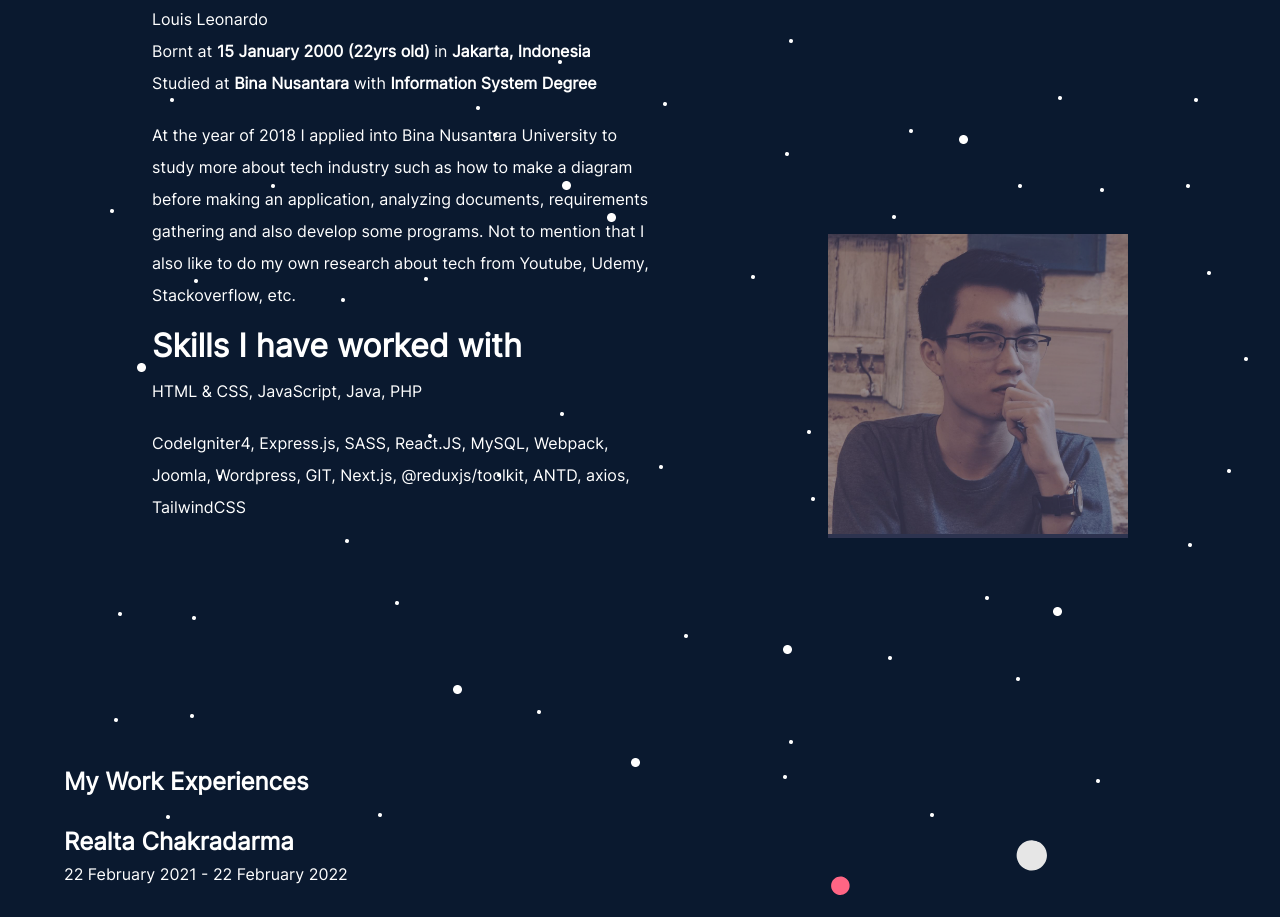
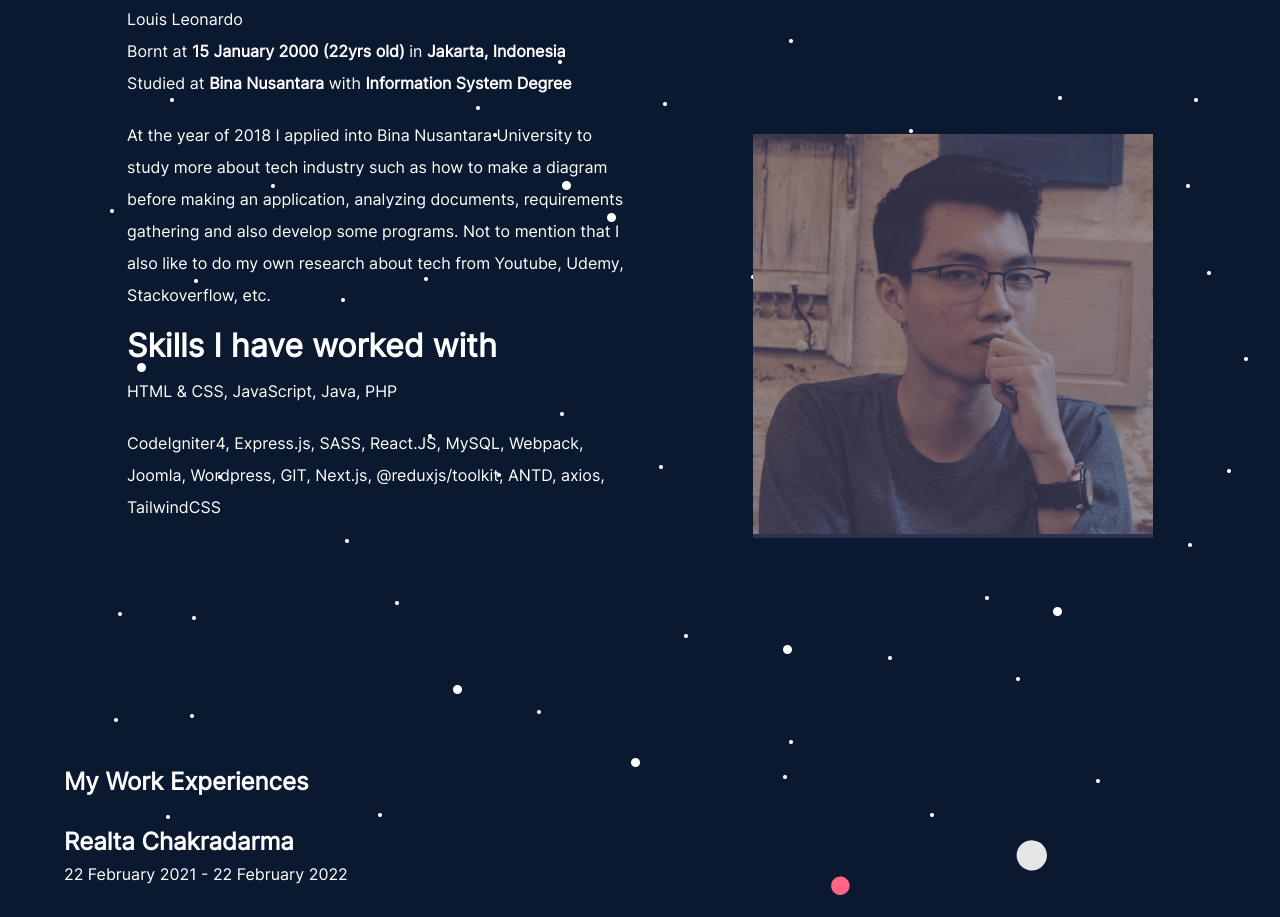
Before and after one commit to uisproject/portfolio, a Svelte app: page / in a window 1280 px wide. Shown: the part 1120-2037 px from the top of the page. Built offline with nearby package versions, Linux system fonts and the light colour scheme.

Commit message:
fix responsive element for tablet view

```diff
--- a/public/styles/home.css
+++ b/public/styles/home.css
@@ -22,7 +22,7 @@
 
 @media only screen and (max-width: 700px) {
   .home-wrapper {
-    padding-bottom: 200px;
+    padding-bottom: 500px;
   }
   .home-info {
     width: 90% !important;
--- a/public/styles/profile.css
+++ b/public/styles/profile.css
@@ -43,7 +43,7 @@
 
 .profile-image--wrapper {
   position: relative;
-  max-width: 300px;
+  max-width: 400px;
   margin: auto;
 }
 
@@ -59,5 +59,6 @@
 
   .profile-image {
     margin: 50px 0;
+    padding-bottom: 400px;
   }
 }
```
